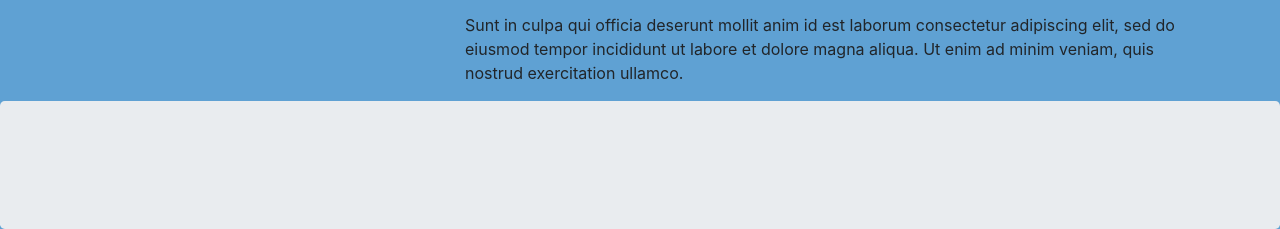
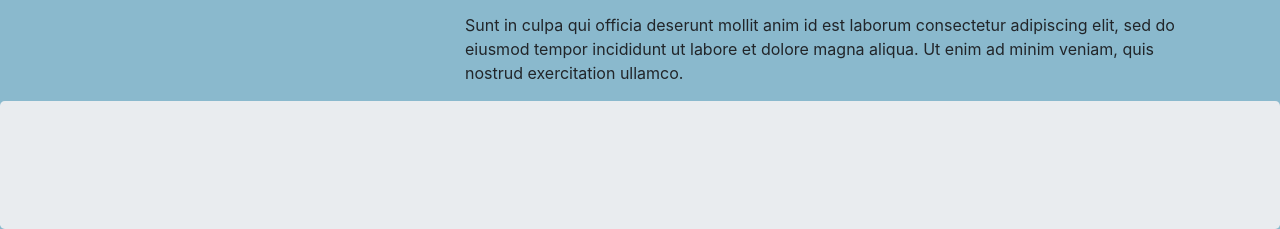
Before and after one commit to bluesstick/bluesstick.github.io, a plain HTML site: page index.html in a window 1280 px wide. Shown: the part 586-815 px from the top of the page. Drawn offline with nearby package versions, Linux system fonts and the light colour scheme.

Commit message:
Update index.html

```diff
--- a/index.html
+++ b/index.html
@@ -10,7 +10,7 @@
   <script src="https://maxcdn.bootstrapcdn.com/bootstrap/4.5.2/js/bootstrap.min.js"></script>
   <style>
       body{
-          background:#5fa1d3;
+          background:#8AB9CD;
       }
   </style>
 </head>
```
